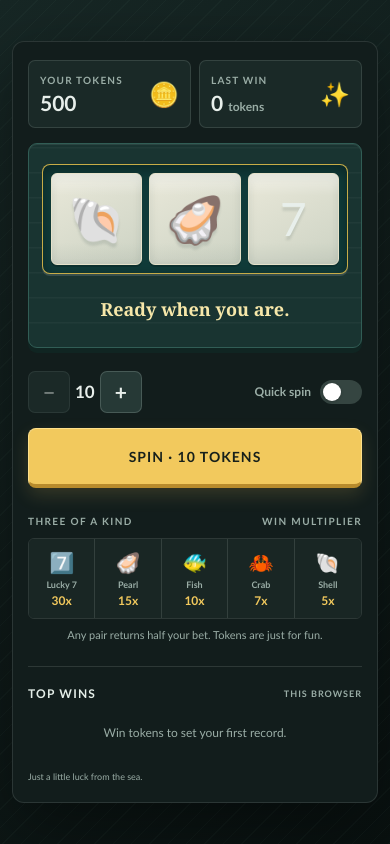
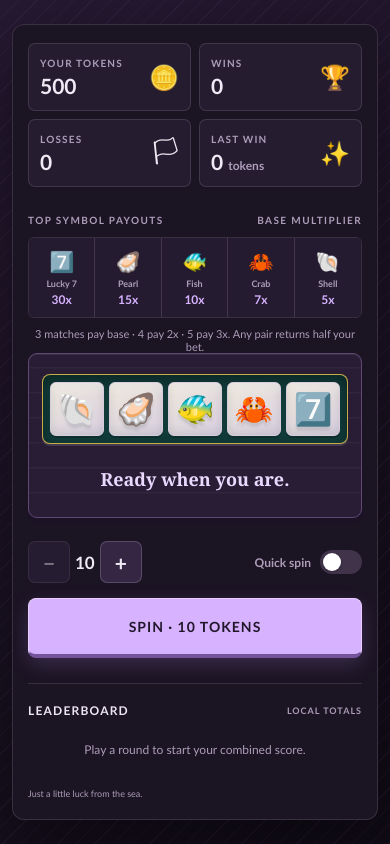
Before and after one commit to justsal1/tideline-slot-machine, a plain HTML site: page index.html in a window 390 px wide. Drawn offline with Linux system fonts and the light colour scheme.

Commit message:
Add five-reel purple slot machine
Move payouts above the reels and combine local scores with win and loss counts.

```diff
--- a/index.html
+++ b/index.html
@@ -3,20 +3,20 @@
 <head>
   <meta charset="utf-8">
   <meta name="viewport" content="width=device-width, initial-scale=1">
-  <meta name="theme-color" content="#0b1514">
+  <meta name="theme-color" content="#160f20">
   <title>Tideline - Ocean Slots</title>
   <style>
     :root {
       color-scheme: dark;
-      --ink: #e8efeb;
-      --sea: #214c48;
-      --sea-deep: #0b1514;
-      --foam: #e4eee8;
-      --paper: #121d1c;
-      --coral: #fa8064;
-      --sun: #f2c95d;
-      --muted: #9aada6;
-      --line: rgba(222, 239, 231, .13);
+      --ink: #f0eaf5;
+      --sea: #684594;
+      --sea-deep: #160f20;
+      --foam: #eee5f4;
+      --paper: #1b1423;
+      --coral: #fb8974;
+      --sun: #d7b3ff;
+      --muted: #ac9db9;
+      --line: rgba(233, 218, 247, .14);
       --shadow: 0 24px 70px rgba(0, 0, 0, .42);
     }
 
@@ -30,8 +30,8 @@
       display: grid;
       place-items: center;
       color: var(--ink);
-      background-color: #0b1514;
-      background-image: repeating-linear-gradient(135deg, rgba(118, 166, 147, .045) 0 1px, transparent 1px 13px), linear-gradient(145deg, #172725, #091110);
+      background-color: #120d19;
+      background-image: repeating-linear-gradient(135deg, rgba(191, 155, 227, .055) 0 1px, transparent 1px 13px), linear-gradient(145deg, #261932, #100b16);
       font-family: "Trebuchet MS", "Segoe UI", sans-serif;
     }
 
@@ -41,14 +41,14 @@
     .game-shell {
       width: min(100%, 880px);
       overflow: hidden;
-      border: 1px solid rgba(222, 239, 231, .12);
+      border: 1px solid rgba(233, 218, 247, .14);
       border-radius: 12px;
       background: var(--paper);
       box-shadow: var(--shadow);
     }
 
     .dashboard { padding: 30px; }
-    .stats { display: grid; grid-template-columns: 1fr 1fr; gap: 12px; margin-bottom: 20px; }
+    .stats { display: grid; grid-template-columns: repeat(4, minmax(0, 1fr)); gap: 10px; margin-bottom: 19px; }
     .stat {
       min-height: 76px;
       padding: 13px 17px;
@@ -58,7 +58,7 @@
       gap: 10px;
       border: 1px solid var(--line);
       border-radius: 7px;
-      background: #1a2927;
+      background: #251c30;
     }
     .stat-label { display: block; color: var(--muted); font-size: 10px; font-weight: 800; letter-spacing: 1.2px; }
     .stat-value { display: block; margin-top: 4px; font-variant-numeric: tabular-nums; font-size: 24px; font-weight: 800; }
@@ -67,19 +67,19 @@
 
     .machine {
       position: relative;
-      padding: 25px 24px 21px;
-      border: 1px solid #315d55;
+      padding: 22px 20px 18px;
+      border: 1px solid #604773;
       border-radius: 9px;
-      background-color: #193431;
+      background-color: #281d35;
       background-image: repeating-linear-gradient(0deg, transparent 0 23px, rgba(255,255,255,.035) 24px 25px);
-      box-shadow: inset 0 1px rgba(255,255,255,.08), 0 5px 0 #102522;
+      box-shadow: inset 0 1px rgba(255,255,255,.08), 0 5px 0 #1b1325;
     }
     .reels {
       position: relative;
       display: grid;
-      grid-template-columns: repeat(3, minmax(0, 1fr));
-      gap: 12px;
-      padding: 13px;
+      grid-template-columns: repeat(5, minmax(0, 1fr));
+      gap: 10px;
+      padding: 11px;
       overflow: hidden;
       border: 1px solid rgba(245, 200, 76, .8);
       border-radius: 8px;
@@ -93,13 +93,13 @@
       display: grid;
       place-items: center;
       overflow: hidden;
-      border: 1px solid #e6e2ca;
+      border: 1px solid #d9ccdf;
       border-radius: 6px;
-      background: linear-gradient(150deg, #e9e8d9, #cdd3c4);
+      background: linear-gradient(150deg, #eee8dc, #d8cfe0);
       box-shadow: inset 0 3px 8px rgba(23,52,51,.11), 0 2px 0 rgba(0,0,0,.18);
     }
     .reel-window::after { position: absolute; inset: 0; content: ""; pointer-events: none; background: linear-gradient(180deg, rgba(255,255,255,.38), transparent 24%, transparent 76%, rgba(23,52,51,.06)); }
-    .symbol { z-index: 1; font-size: clamp(46px, 10vw, 86px); line-height: 1; filter: drop-shadow(0 4px 1px rgba(23,52,51,.12)); }
+    .symbol { z-index: 1; font-size: clamp(32px, 7vw, 64px); line-height: 1; filter: drop-shadow(0 4px 1px rgba(23,52,51,.12)); }
     .reel-window.spinning .symbol { animation: reel-blur .12s linear infinite alternate; filter: blur(1px); }
     .reel-window.stopped { animation: land .24s ease-out; }
     .reels.winner .reel-window { border-color: var(--sun); box-shadow: 0 0 0 2px var(--sun), 0 0 22px rgba(245,200,76,.52); }
@@ -111,13 +111,13 @@
       margin: 14px 0 0;
       display: grid;
       place-items: center;
-      color: #f6e7a9;
+      color: #ead8ff;
       text-align: center;
       font-family: Georgia, serif;
       font-size: 18px;
       font-weight: 700;
     }
-    .message.win { color: #ffe17a; animation: announce .35s ease-out; }
+    .message.win { color: #d7b3ff; animation: announce .35s ease-out; }
     .message.loss { color: #d4e4d7; }
     @keyframes announce { from { transform: scale(.94); opacity: .4; } to { transform: scale(1); opacity: 1; } }
 
@@ -129,37 +129,37 @@
     .stepper { display: flex; align-items: center; gap: 5px; }
     .stepper button {
       width: 42px; height: 42px; display: grid; place-items: center;
-      border: 1px solid rgba(222, 239, 231, .18); border-radius: 7px; color: var(--ink); background: #263936;
+      border: 1px solid rgba(233, 218, 247, .2); border-radius: 7px; color: var(--ink); background: #352744;
       cursor: pointer; font-size: 21px; font-weight: 700;
     }
-    .stepper button:hover:not(:disabled) { border-color: var(--sun); background: #344a45; transform: translateY(-1px); }
+    .stepper button:hover:not(:disabled) { border-color: var(--sun); background: #4b365e; transform: translateY(-1px); }
     button:disabled { opacity: .45; cursor: not-allowed; }
 
     .spin-button {
       min-width: 194px; min-height: 60px; padding: 0 26px;
-      border: 1px solid #ffe08a; border-bottom: 4px solid #b88b2c; border-radius: 8px;
-      color: #17201b; background: var(--sun); cursor: pointer;
+      border: 1px solid #e8cfff; border-bottom: 4px solid #76549b; border-radius: 8px;
+      color: #21172b; background: var(--sun); cursor: pointer;
       font-size: 14px; font-weight: 900; letter-spacing: 1px;
-      box-shadow: 0 7px 18px rgba(242, 201, 93, .16);
+      box-shadow: 0 7px 20px rgba(186, 139, 235, .2);
       transition: transform .15s ease, background .15s ease, box-shadow .15s ease;
     }
-    .spin-button:hover:not(:disabled) { transform: translateY(-2px); background: #ffdb77; box-shadow: 0 10px 24px rgba(242, 201, 93, .24); }
+    .spin-button:hover:not(:disabled) { transform: translateY(-2px); background: #e4c9ff; box-shadow: 0 10px 24px rgba(186, 139, 235, .3); }
     .spin-button:active:not(:disabled) { transform: translateY(1px); border-bottom-width: 2px; }
     .spin-button:disabled { border-bottom-width: 0; }
 
     .quick-control { display: flex; align-items: center; justify-content: flex-end; gap: 9px; color: var(--muted); font-size: 12px; font-weight: 700; }
     .toggle {
       width: 42px; height: 24px; padding: 3px; border: 0; border-radius: 20px;
-      background: #354541; cursor: pointer; transition: background .18s ease;
+      background: #40334a; cursor: pointer; transition: background .18s ease;
     }
     .toggle::before { display: block; width: 18px; height: 18px; border-radius: 50%; content: ""; background: white; box-shadow: 0 1px 3px rgba(0,0,0,.2); transition: transform .18s ease; }
-    .toggle[aria-pressed="true"] { background: var(--coral); }
+    .toggle[aria-pressed="true"] { background: var(--sea); }
     .toggle[aria-pressed="true"]::before { transform: translateX(18px); }
 
     .paytable { margin-top: 27px; }
     .section-heading { margin: 0 0 11px; display: flex; align-items: center; justify-content: space-between; gap: 10px; color: var(--muted); font-size: 10px; font-weight: 900; letter-spacing: 1.4px; }
     .payouts { display: grid; grid-template-columns: repeat(5, minmax(0, 1fr)); border: 1px solid var(--line); border-radius: 6px; overflow: hidden; }
-    .payout { padding: 11px 5px 10px; text-align: center; background: #192624; border-right: 1px solid var(--line); }
+    .payout { padding: 11px 5px 10px; text-align: center; background: #251b30; border-right: 1px solid var(--line); }
     .payout:last-child { border-right: 0; }
     .payout-symbol { display: block; font-size: 23px; }
     .payout-name { display: block; margin-top: 4px; color: var(--muted); font-size: 10px; font-weight: 700; }
@@ -170,10 +170,10 @@
     .leaderboard-title { margin: 0; color: var(--foam); font-size: 12px; font-weight: 900; letter-spacing: 1.2px; }
     .board-scope { color: var(--muted); font-size: 9px; font-weight: 800; letter-spacing: 1px; }
     .leaderboard-list { margin: 0; padding: 0; display: grid; gap: 5px; list-style: none; }
-    .leaderboard-row { min-height: 42px; padding: 7px 11px; display: grid; grid-template-columns: 34px 1fr 76px auto; align-items: center; gap: 10px; border: 1px solid var(--line); border-radius: 6px; background: rgba(255,255,255,.035); }
+    .leaderboard-row { min-height: 42px; padding: 7px 11px; display: grid; grid-template-columns: 34px 1fr 112px auto; align-items: center; gap: 10px; border: 1px solid var(--line); border-radius: 6px; background: rgba(255,255,255,.035); }
     .score-rank { color: var(--sun); font-size: 11px; font-weight: 900; }
     .score-name { color: var(--foam); font-size: 12px; font-weight: 800; }
-    .score-date { color: var(--muted); font-size: 10px; }
+    .score-record { color: var(--muted); font-size: 10px; }
     .score-value { color: var(--sun); font-size: 12px; font-weight: 900; text-align: right; }
     .leaderboard-empty { margin: 0; padding: 13px 11px; color: var(--muted); font-size: 12px; text-align: center; }
     .footer { margin-top: 18px; display: flex; justify-content: space-between; align-items: center; gap: 12px; color: var(--muted); font-size: 10px; }
@@ -184,11 +184,12 @@
     @media (max-width: 600px) {
       body { padding: 12px; }
       .dashboard { padding: 18px 15px 20px; }
-      .stats { gap: 8px; margin-bottom: 15px; }
+      .stats { grid-template-columns: repeat(2, minmax(0, 1fr)); gap: 8px; margin-bottom: 15px; }
       .stat { min-height: 68px; padding: 10px 11px; }
       .stat-value { font-size: 21px; }
       .machine { padding: 20px 13px 17px; }
-      .reels { gap: 7px; padding: 8px; }
+      .reels { gap: 5px; padding: 7px; }
+      .symbol { font-size: clamp(28px, 8vw, 42px); }
       .controls { grid-template-columns: 1fr auto; gap: 15px 8px; }
       .bet-control { gap: 7px; }
       .bet-copy { display: none; }
@@ -198,8 +199,8 @@
       .payout { padding-left: 2px; padding-right: 2px; }
       .payout-symbol { font-size: 20px; }
       .payout-name { font-size: 9px; }
-      .leaderboard-row { grid-template-columns: 28px 1fr auto; gap: 7px; padding-right: 8px; padding-left: 8px; }
-      .score-date { display: none; }
+      .leaderboard-row { grid-template-columns: 26px 1fr auto; gap: 7px; padding-right: 8px; padding-left: 8px; }
+      .score-record { font-size: 9px; }
       .footer { font-size: 9px; }
     }
 
@@ -217,16 +218,38 @@
           <span class="stat-icon" aria-hidden="true">&#129689;</span>
         </div>
         <div class="stat">
+          <div><span class="stat-label">WINS</span><strong class="stat-value" id="win-count">0</strong></div>
+          <span class="stat-icon" aria-hidden="true">&#127942;</span>
+        </div>
+        <div class="stat">
+          <div><span class="stat-label">LOSSES</span><strong class="stat-value" id="loss-count">0</strong></div>
+          <span class="stat-icon" aria-hidden="true">&#127987;</span>
+        </div>
+        <div class="stat">
           <div><span class="stat-label">LAST WIN</span><strong class="stat-value" id="last-win">0 <small>tokens</small></strong></div>
           <span class="stat-icon" aria-hidden="true">&#10024;</span>
         </div>
       </div>
 
+      <section class="paytable" aria-label="Payout table">
+        <h2 class="section-heading"><span>TOP SYMBOL PAYOUTS</span><span>BASE MULTIPLIER</span></h2>
+        <div class="payouts">
+          <div class="payout"><span class="payout-symbol" aria-hidden="true">&#55;&#65039;&#8419;</span><span class="payout-name">Lucky 7</span><strong class="payout-value">30x</strong></div>
+          <div class="payout"><span class="payout-symbol" aria-hidden="true">&#129450;</span><span class="payout-name">Pearl</span><strong class="payout-value">15x</strong></div>
+          <div class="payout"><span class="payout-symbol" aria-hidden="true">&#128032;</span><span class="payout-name">Fish</span><strong class="payout-value">10x</strong></div>
+          <div class="payout"><span class="payout-symbol" aria-hidden="true">&#129408;</span><span class="payout-name">Crab</span><strong class="payout-value">7x</strong></div>
+          <div class="payout"><span class="payout-symbol" aria-hidden="true">&#128026;</span><span class="payout-name">Shell</span><strong class="payout-value">5x</strong></div>
+        </div>
+        <p class="payout-note">3 matches pay base · 4 pay 2x · 5 pay 3x. Any pair returns half your bet.</p>
+      </section>
+
       <section class="machine" aria-label="Slot reels">
         <div class="reels" id="reels" aria-label="Slot results">
           <div class="reel-window"><span class="symbol" id="reel-0" aria-label="Shell">&#128026;</span></div>
           <div class="reel-window"><span class="symbol" id="reel-1" aria-label="Pearl">&#129450;</span></div>
-          <div class="reel-window"><span class="symbol" id="reel-2" aria-label="Lucky seven">7</span></div>
+          <div class="reel-window"><span class="symbol" id="reel-2" aria-label="Fish">&#128032;</span></div>
+          <div class="reel-window"><span class="symbol" id="reel-3" aria-label="Crab">&#129408;</span></div>
+          <div class="reel-window"><span class="symbol" id="reel-4" aria-label="Lucky seven">&#55;&#65039;&#8419;</span></div>
         </div>
         <p class="message" id="message" role="status" aria-live="polite">Ready when you are.</p>
       </section>
@@ -247,24 +270,13 @@
         </div>
       </div>
 
-      <section class="paytable" aria-label="Payout table">
-        <h2 class="section-heading"><span>THREE OF A KIND</span><span>WIN MULTIPLIER</span></h2>
-        <div class="payouts">
-          <div class="payout"><span class="payout-symbol" aria-hidden="true">&#55;&#65039;&#8419;</span><span class="payout-name">Lucky 7</span><strong class="payout-value">30x</strong></div>
-          <div class="payout"><span class="payout-symbol" aria-hidden="true">&#129450;</span><span class="payout-name">Pearl</span><strong class="payout-value">15x</strong></div>
-          <div class="payout"><span class="payout-symbol" aria-hidden="true">&#128032;</span><span class="payout-name">Fish</span><strong class="payout-value">10x</strong></div>
-          <div class="payout"><span class="payout-symbol" aria-hidden="true">&#129408;</span><span class="payout-name">Crab</span><strong class="payout-value">7x</strong></div>
-          <div class="payout"><span class="payout-symbol" aria-hidden="true">&#128026;</span><span class="payout-name">Shell</span><strong class="payout-value">5x</strong></div>
-        </div>
-        <p class="payout-note">Any pair returns half your bet. Tokens are just for fun.</p>
-      </section>
       <section class="leaderboard" aria-labelledby="leaderboard-title">
         <div class="leaderboard-heading">
-          <h2 class="leaderboard-title" id="leaderboard-title">TOP WINS</h2>
-          <span class="board-scope">THIS BROWSER</span>
+          <h2 class="leaderboard-title" id="leaderboard-title">LEADERBOARD</h2>
+          <span class="board-scope">LOCAL TOTALS</span>
         </div>
         <ol class="leaderboard-list" id="leaderboard-list" aria-label="Top wins"></ol>
-        <p class="leaderboard-empty" id="leaderboard-empty">Win tokens to set your first record.</p>
+        <p class="leaderboard-empty" id="leaderboard-empty">Play a round to start your combined score.</p>
       </section>
       <footer class="footer">
         <span>Just a little luck from the sea.</span>
@@ -293,14 +305,19 @@
     const resetButton = document.getElementById('reset');
     const quickToggle = document.getElementById('quick-toggle');
     const storageKey = 'tideline-slot-state';
-    const scoreKey = 'tideline-slot-scores';
+    const statsKey = 'tideline-slot-stats';
     const leaderboardListEl = document.getElementById('leaderboard-list');
     const leaderboardEmptyEl = document.getElementById('leaderboard-empty');
+    const winCountEl = document.getElementById('win-count');
+    const lossCountEl = document.getElementById('loss-count');
     const bets = [10, 20, 50, 100];
     let balance = 500;
     let betIndex = 0;
     let isSpinning = false;
     let quickSpin = false;
+    let wins = 0;
+    let losses = 0;
+    let totalWon = 0;
 
     try {
       const saved = JSON.parse(sessionStorage.getItem(storageKey));
@@ -308,6 +325,15 @@
       if (bets.includes(saved?.bet)) betIndex = bets.indexOf(saved.bet);
     } catch {
       // Storage is optional; the game still works for this session.
+    }
+
+    try {
+      const savedStats = JSON.parse(localStorage.getItem(statsKey));
+      if (Number.isSafeInteger(savedStats?.wins) && savedStats.wins >= 0) wins = savedStats.wins;
+      if (Number.isSafeInteger(savedStats?.losses) && savedStats.losses >= 0) losses = savedStats.losses;
+      if (Number.isSafeInteger(savedStats?.totalWon) && savedStats.totalWon >= 0) totalWon = savedStats.totalWon;
+    } catch {
+      // Statistics are optional when browser storage is unavailable.
     }
 
     function formatNumber(value) {
@@ -327,34 +353,23 @@
       try {
         sessionStorage.setItem(storageKey, JSON.stringify({ balance, bet }));
       } catch {
-        // Private browsing may block storage; gameplay remains available.
+        // Storage is optional; the game still works for this session.
       }
     }
 
     function renderLeaderboard() {
-      let scores = [];
-      try {
-        const savedScores = JSON.parse(localStorage.getItem(scoreKey));
-        if (Array.isArray(savedScores)) {
-          scores = savedScores
-            .filter(entry => Number.isSafeInteger(entry?.amount) && entry.amount > 0 && Number.isFinite(entry?.time))
-            .sort((first, second) => second.amount - first.amount || second.time - first.time)
-            .slice(0, 5);
-        }
-      } catch {
-        // The leaderboard is optional when storage is unavailable.
-      }
+      leaderboardListEl.replaceChildren();
+      const hasStats = wins + losses > 0;
+      leaderboardEmptyEl.hidden = hasStats;
+      if (!hasStats) return;
 
-      leaderboardListEl.replaceChildren();
-      leaderboardEmptyEl.hidden = scores.length > 0;
-      scores.forEach((entry, index) => {
       const row = document.createElement('li');
       row.className = 'leaderboard-row';
       const fields = [
-          ['score-rank', String(index + 1).padStart(2, '0')],
+        ['score-rank', '01'],
         ['score-name', 'YOU'],
-          ['score-date', new Intl.DateTimeFormat(undefined, { month: 'short', day: 'numeric' }).format(entry.time)],
-          ['score-value', `${formatNumber(entry.amount)} tokens`]
+        ['score-record', `${formatNumber(wins)} W · ${formatNumber(losses)} L`],
+        ['score-value', `${formatNumber(totalWon)} tokens`]
       ];
       fields.forEach(([className, text]) => {
         const cell = document.createElement('span');
@@ -363,16 +378,13 @@
         row.append(cell);
       });
       leaderboardListEl.append(row);
-      });
     }
 
-    function recordWin(amount) {
+    function renderStats() {
+      winCountEl.textContent = formatNumber(wins);
+      lossCountEl.textContent = formatNumber(losses);
       try {
-        const savedScores = JSON.parse(localStorage.getItem(scoreKey));
-        const scores = Array.isArray(savedScores) ? savedScores : [];
-        scores.push({ amount, time: Date.now() });
-        scores.sort((first, second) => second.amount - first.amount || second.time - first.time);
-        localStorage.setItem(scoreKey, JSON.stringify(scores.slice(0, 5)));
+        localStorage.setItem(statsKey, JSON.stringify({ wins, losses, totalWon }));
       } catch {
         // Keep the game playable when storage is unavailable.
       }
@@ -418,15 +430,15 @@
       }
 
       const counts = results.reduce((map, symbol) => map.set(symbol.name, (map.get(symbol.name) || 0) + 1), new Map());
-      const triple = results[0].name === results[1].name && results[1].name === results[2].name;
-      const pair = [...counts.values()].some(count => count === 2);
+      const [matchingName, matchCount] = [...counts.entries()].sort((first, second) => second[1] - first[1])[0];
+      const matchingSymbol = results.find(symbol => symbol.name === matchingName);
       let winnings = 0;
 
-      if (triple) {
-        winnings = wager * results[0].payout;
+      if (matchCount >= 3) {
+        winnings = wager * matchingSymbol.payout * (matchCount - 2);
         reels.classList.add('winner');
-        setMessage(`${results[0].name} jackpot! +${formatNumber(winnings)} tokens`, 'win');
-      } else if (pair) {
+        setMessage(`${matchingSymbol.name} ${matchCount}-reel hit! +${formatNumber(winnings)} tokens`, 'win');
+      } else if (matchCount === 2) {
         winnings = Math.floor(wager / 2);
         setMessage(`A matching pair! +${formatNumber(winnings)} tokens`, 'win');
       } else {
@@ -434,7 +446,13 @@
       }
 
       balance += winnings;
-      if (winnings > 0) recordWin(winnings);
+      if (winnings > 0) {
+        wins += 1;
+        totalWon += winnings;
+      } else {
+        losses += 1;
+      }
+      renderStats();
       lastWinEl.innerHTML = `${formatNumber(winnings)} <small>tokens</small>`;
       isSpinning = false;
       updateDisplay();
@@ -467,7 +485,7 @@
       }
     });
 
-    renderLeaderboard();
+    renderStats();
     updateDisplay();
   </script>
 </body>
```
Lines whose indentation alone changed are shown as unchanged.
